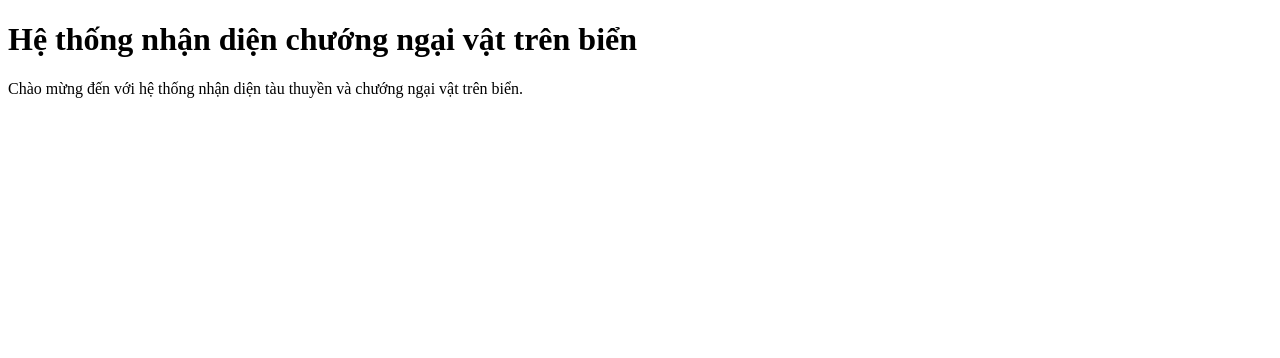
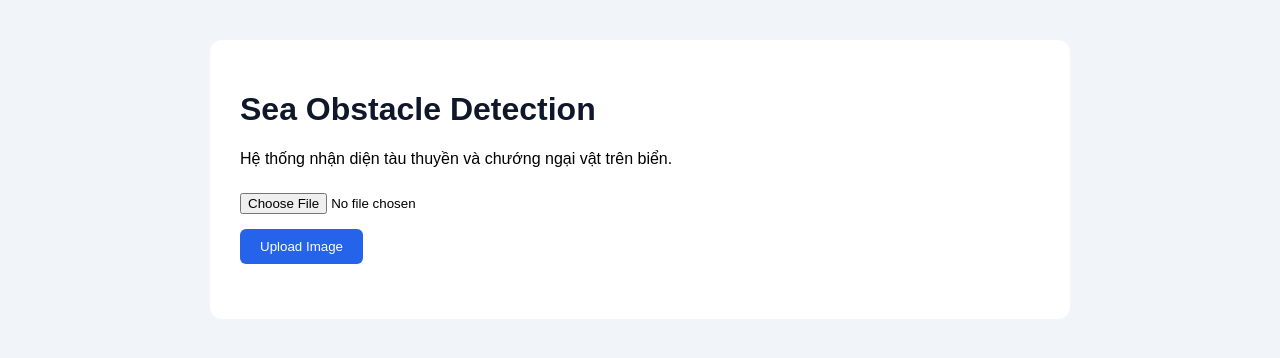
Before and after one commit to NPTamHuy/obstacle-detection-on-traffic, a Flask app: page / in a window 1280 px wide. Shown: the top 358 px of the page. Run offline with Flask 3, Linux system fonts and the light colour scheme.

Commit message:
feat: add image upload and original preview

```diff
--- a/app.py
+++ b/app.py
@@ -1,15 +1,72 @@
-from flask import Flask, render_template
 
-# Initialize Flask application
+import os
+from flask import Flask, render_template, request, redirect, url_for, flash
+from werkzeug.utils import secure_filename
+
 app = Flask(__name__)
 
+# Application configuration
+app.config["SECRET_KEY"] = "sea-detection-secret"
+app.config["UPLOAD_FOLDER"] = os.path.join("static", "uploads")
 
-# Home page
-@app.route("/")
-def index():
-    return render_template("index.html")
+# Allowed image extensions
+ALLOWED_EXTENSIONS = {"png", "jpg", "jpeg", "bmp", "webp"}
+
+# Create upload directory if it does not exist
+os.makedirs(app.config["UPLOAD_FOLDER"], exist_ok=True)
 
 
-# Run application
+def allowed_file(filename):
+    """Check whether the uploaded file has an allowed extension."""
+    return (
+        "." in filename
+        and filename.rsplit(".", 1)[1].lower() in ALLOWED_EXTENSIONS
+    )
+
+
+@app.route("/", methods=["GET", "POST"])
+def index():
+    image_url = None
+
+    if request.method == "POST":
+        # Check whether an image was submitted
+        if "image" not in request.files:
+            flash("Không tìm thấy file ảnh.")
+            return redirect(url_for("index"))
+
+        file = request.files["image"]
+
+        # Check whether a file was selected
+        if file.filename == "":
+            flash("Vui lòng chọn một ảnh.")
+            return redirect(url_for("index"))
+
+        # Validate and save the image
+        if file and allowed_file(file.filename):
+            filename = secure_filename(file.filename)
+
+            file_path = os.path.join(
+                app.config["UPLOAD_FOLDER"],
+                filename
+            )
+
+            file.save(file_path)
+
+            image_url = url_for(
+                "static",
+                filename=f"uploads/{filename}"
+            )
+
+            return render_template(
+                "index.html",
+                image_url=image_url,
+                filename=filename
+            )
+
+        flash("Định dạng ảnh không được hỗ trợ.")
+
+    return render_template("index.html", image_url=image_url)
+
+
 if __name__ == "__main__":
     app.run(debug=True, port=5000)
--- a/templates/index.html
+++ b/templates/index.html
@@ -1,3 +1,4 @@
+
 <!DOCTYPE html>
 <html lang="vi">
 <head>
@@ -5,15 +6,114 @@
     <meta name="viewport" content="width=device-width, initial-scale=1.0">
 
     <title>Sea Obstacle Detection</title>
+
+    <style>
+        body {
+            font-family: Arial, sans-serif;
+            background: #f1f5f9;
+            margin: 0;
+            padding: 40px;
+        }
+
+        .container {
+            max-width: 800px;
+            margin: auto;
+            background: white;
+            padding: 30px;
+            border-radius: 12px;
+        }
+
+        h1 {
+            color: #0f172a;
+        }
+
+        .upload-form {
+            margin: 25px 0;
+        }
+
+        input[type="file"] {
+            display: block;
+            margin-bottom: 15px;
+        }
+
+        button {
+            background: #2563eb;
+            color: white;
+            border: none;
+            padding: 10px 20px;
+            border-radius: 6px;
+            cursor: pointer;
+        }
+
+        button:hover {
+            background: #1d4ed8;
+        }
+
+        .preview {
+            margin-top: 30px;
+        }
+
+        .preview img {
+            max-width: 100%;
+            max-height: 450px;
+            object-fit: contain;
+            border: 1px solid #ddd;
+            border-radius: 8px;
+        }
+
+        .message {
+            color: #dc2626;
+            margin: 10px 0;
+        }
+    </style>
 </head>
+
 <body>
+    <div class="container">
+        <h1>Sea Obstacle Detection</h1>
 
-    <h1>Hệ thống nhận diện chướng ngại vật trên biển</h1>
+        <p>
+            Hệ thống nhận diện tàu thuyền và chướng ngại vật trên biển.
+        </p>
 
-    <p>
-        Chào mừng đến với hệ thống nhận diện
-        tàu thuyền và chướng ngại vật trên biển.
-    </p>
+        <!-- Upload form -->
+        <form
+            class="upload-form"
+            method="POST"
+            enctype="multipart/form-data"
+        >
+            <input
+                type="file"
+                name="image"
+                accept="image/*"
+                required
+            >
 
+            <button type="submit">
+                Upload Image
+            </button>
+        </form>
+
+        <!-- Display flash messages -->
+        {% with messages = get_flashed_messages() %}
+            {% for message in messages %}
+                <p class="message">{{ message }}</p>
+            {% endfor %}
+        {% endwith %}
+
+        <!-- Original image preview -->
+        {% if image_url %}
+            <div class="preview">
+                <h2>Original Image</h2>
+
+                <p>Filename: {{ filename }}</p>
+
+                <img
+                    src="{{ image_url }}"
+                    alt="Uploaded original image"
+                >
+            </div>
+        {% endif %}
+    </div>
 </body>
 </html>
```
